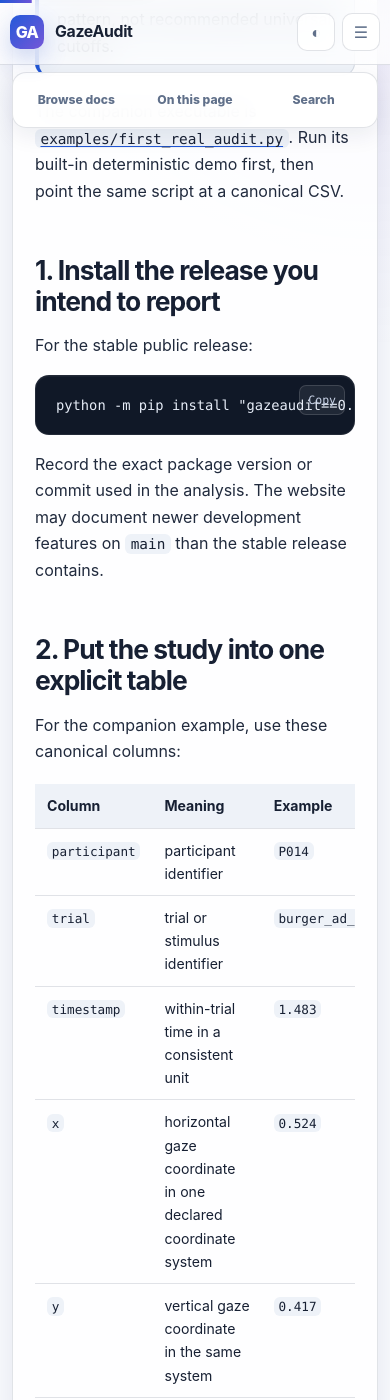
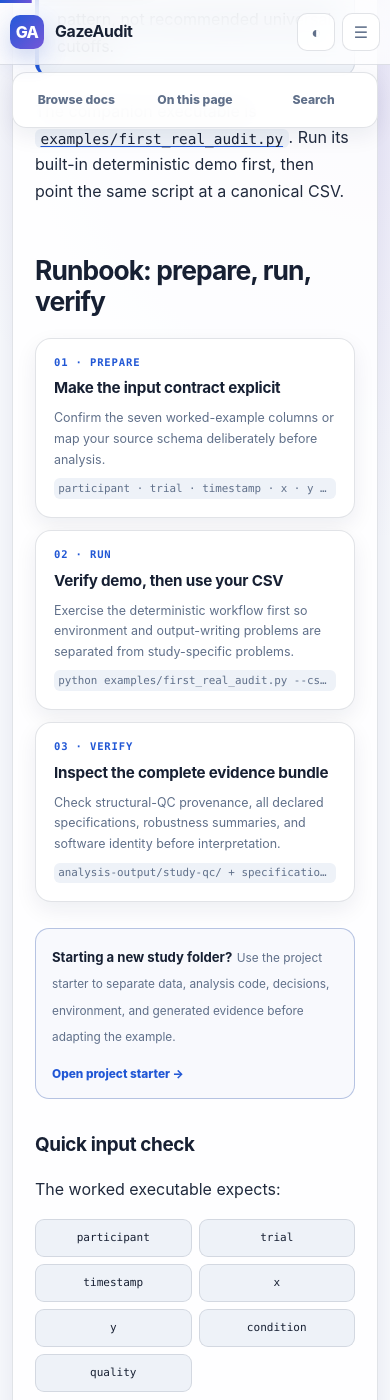
Before and after one commit to stefanosbalaskas/GazeAudit, a Jekyll site: the page built from docs/guides/first-real-audit.md, in a window 390 px wide and 1400 px high, scrolled down 944 px. Built offline with Jekyll 4.4.1, drawn with Linux system fonts in a browser that asks for light colours; some of the changed text lies outside the part shown.

Commit message:
docs: make the first real audit execution-first (#72)
Add a searchable project starter and restructure the first-real-audit guide around Prepare → Run → Verify while preserving scientific boundaries and frozen evidence.

````diff
--- a/assets/css/practical-workspace.css
+++ b/assets/css/practical-workspace.css
@@ -209,6 +209,105 @@
   text-decoration: none;
 }
 
+.first-audit-runbook {
+  display: grid;
+  grid-template-columns: repeat(3, minmax(0, 1fr));
+  gap: 12px;
+  margin: 1.35rem 0 1.6rem;
+}
+
+.runbook-step {
+  display: grid;
+  gap: 8px;
+  min-width: 0;
+  padding: 18px;
+  border: 1px solid var(--border);
+  border-radius: 16px;
+  background: var(--surface-solid);
+  box-shadow: var(--shadow-sm);
+}
+
+.runbook-step > span {
+  color: var(--brand);
+  font: 820 .66rem/1 ui-monospace, SFMono-Regular, Menlo, monospace;
+  letter-spacing: .08em;
+  text-transform: uppercase;
+}
+
+.runbook-step strong {
+  color: var(--text);
+  font-size: .95rem;
+  letter-spacing: -.015em;
+}
+
+.runbook-step p {
+  margin: 0;
+  color: var(--muted);
+  font-size: .78rem;
+}
+
+.runbook-step code {
+  display: block;
+  margin-top: auto;
+  overflow: hidden;
+  color: var(--muted);
+  font-size: .68rem;
+  text-overflow: ellipsis;
+  white-space: nowrap;
+}
+
+.schema-chip-grid {
+  display: grid;
+  grid-template-columns: repeat(7, minmax(0, 1fr));
+  gap: 7px;
+  margin: 1rem 0 1.4rem;
+}
+
+.schema-chip-grid code {
+  display: block;
+  padding: 9px 6px;
+  overflow: hidden;
+  border: 1px solid var(--border);
+  border-radius: 9px;
+  background: var(--surface-muted);
+  color: var(--text);
+  font-size: .69rem;
+  text-align: center;
+  text-overflow: ellipsis;
+  white-space: nowrap;
+}
+
+.artifact-grid {
+  display: grid;
+  grid-template-columns: repeat(2, minmax(0, 1fr));
+  gap: 9px;
+  margin: 1rem 0 1.45rem;
+}
+
+.artifact-grid > div {
+  display: grid;
+  gap: 4px;
+  min-width: 0;
+  padding: 12px 14px;
+  border: 1px solid var(--border);
+  border-radius: 12px;
+  background: var(--surface-solid);
+}
+
+.artifact-grid code {
+  overflow: hidden;
+  color: var(--text);
+  font-size: .72rem;
+  font-weight: 760;
+  text-overflow: ellipsis;
+  white-space: nowrap;
+}
+
+.artifact-grid span {
+  color: var(--muted);
+  font-size: .72rem;
+}
+
 @media (max-width: 980px) {
   .workspace-launchpad,
   .audit-path-strip {
@@ -222,12 +321,18 @@
   .audit-path-step:nth-child(-n+2) {
     border-bottom: 1px solid var(--border);
   }
+
+  .schema-chip-grid {
+    grid-template-columns: repeat(4, minmax(0, 1fr));
+  }
 }
 
 @media (max-width: 720px) {
   .workspace-launchpad,
   .audit-path-strip,
-  .audit-output-preview {
+  .audit-output-preview,
+  .first-audit-runbook,
+  .artifact-grid {
     grid-template-columns: 1fr;
   }
 
@@ -249,10 +354,15 @@
     align-items: flex-start;
     flex-direction: column;
   }
+
+  .schema-chip-grid {
+    grid-template-columns: repeat(2, minmax(0, 1fr));
+  }
 }
 
 @media (prefers-reduced-motion: reduce) {
-  .workspace-launch-card {
+  .workspace-launch-card,
+  .runbook-step {
     transition: none;
   }
 }
--- a/docs/guides/first-real-audit.md
+++ b/docs/guides/first-real-audit.md
@@ -4,7 +4,7 @@ description: A practical, end-to-end guide for taking a canonical eye-tracking C
 kicker: Guide · Start with your data
 permalink: /docs/guides/first-real-audit/
 search_category: Guides
-search_keywords: own data csv practical tutorial first audit gaze study preflight qc robustness pipeline specification output provenance
+search_keywords: own data csv practical tutorial first audit gaze study preflight qc robustness pipeline specification output provenance project starter
 ---
 
 # First real audit with your own data
@@ -21,6 +21,79 @@ The thresholds, AOIs, detector choices, exclusions, perturbation levels, endpoin
 </div>
 
 The companion executable is [`examples/first_real_audit.py`](https://github.com/stefanosbalaskas/GazeAudit/blob/main/examples/first_real_audit.py). Run its built-in deterministic demo first, then point the same script at a canonical CSV.
+
+## Runbook: prepare, run, verify
+
+<div class="first-audit-runbook" aria-label="Three-stage first real audit runbook">
+  <div class="runbook-step">
+    <span>01 · Prepare</span>
+    <strong>Make the input contract explicit</strong>
+    <p>Confirm the seven worked-example columns or map your source schema deliberately before analysis.</p>
+    <code>participant · trial · timestamp · x · y · condition · quality</code>
+  </div>
+  <div class="runbook-step">
+    <span>02 · Run</span>
+    <strong>Verify demo, then use your CSV</strong>
+    <p>Exercise the deterministic workflow first so environment and output-writing problems are separated from study-specific problems.</p>
+    <code>python examples/first_real_audit.py --csv …</code>
+  </div>
+  <div class="runbook-step">
+    <span>03 · Verify</span>
+    <strong>Inspect the complete evidence bundle</strong>
+    <p>Check structural-QC provenance, all declared specifications, robustness summaries, and software identity before interpretation.</p>
+    <code>analysis-output/study-qc/ + specifications.csv + summaries</code>
+  </div>
+</div>
+
+<div class="workspace-boundary-bar">
+  <div><strong>Starting a new study folder?</strong> <span>Use the project starter to separate data, analysis code, decisions, environment, and generated evidence before adapting the example.</span></div>
+  <a href="{{ '/docs/guides/project-starter/' | relative_url }}">Open project starter →</a>
+</div>
+
+### Quick input check
+
+The worked executable expects:
+
+<div class="schema-chip-grid" aria-label="Canonical first-audit CSV columns">
+  <code>participant</code>
+  <code>trial</code>
+  <code>timestamp</code>
+  <code>x</code>
+  <code>y</code>
+  <code>condition</code>
+  <code>quality</code>
+</div>
+
+These are **example-level canonical names**, not universal vendor fields. If your table differs, rename or map columns explicitly rather than guessing.
+
+### Quick commands
+
+Verify the deterministic path:
+
+```bash
+python examples/first_real_audit.py --output-dir demo-audit
+```
+
+Then run the canonical study table:
+
+```bash
+python examples/first_real_audit.py \
+  --csv path/to/my_gaze.csv \
+  --output-dir analysis-output
+```
+
+A successful practical run should preserve the complete evidence bundle rather than one preferred branch:
+
+<div class="artifact-grid" aria-label="Expected practical audit evidence">
+  <div><code>study-qc/</code><span>structural report, diagnostics, decisions, fingerprints, manifest</span></div>
+  <div><code>specifications.csv</code><span>every evaluated analytical branch</span></div>
+  <div><code>specification-curve.csv</code><span>ordered estimates across the declared space</span></div>
+  <div><code>effect-stability.csv</code><span>descriptive stability summary</span></div>
+  <div><code>marginal-sensitivity.csv</code><span>one-factor descriptive screening</span></div>
+  <div><code>pairwise-sensitivity.csv</code><span>pairwise non-additivity screening</span></div>
+</div>
+
+The sections below explain why each stage exists and where researcher judgement enters.
 
 ## 1. Install the release you intend to report
 
@@ -243,6 +316,7 @@ Before treating the example as your analysis, replace all demonstration-specific
 
 ## 12. Continue into the appropriate governed layer
 
+- Need a clean study directory first? Use the [reproducible project starter]({{ '/docs/guides/project-starter/' | relative_url }}).
 - Need participant/trial retention policies? Use [analysis-readiness governance]({{ '/docs/guides/analysis-readiness/' | relative_url }}).
 - Need gaze-position uncertainty at AOI boundaries? Use [AOI uncertainty]({{ '/docs/guides/aoi-uncertainty/' | relative_url }}).
 - Need a broader multiverse? Use [specification spaces]({{ '/docs/guides/specification-space/' | relative_url }}).
````
Also changed, not shown: docs/guides/index.md (+5 -1 lines), docs/guides/project-starter.md (added, +223 -0 lines), tests/test_first_audit_runbook_site.py (added, +93 -0 lines).
